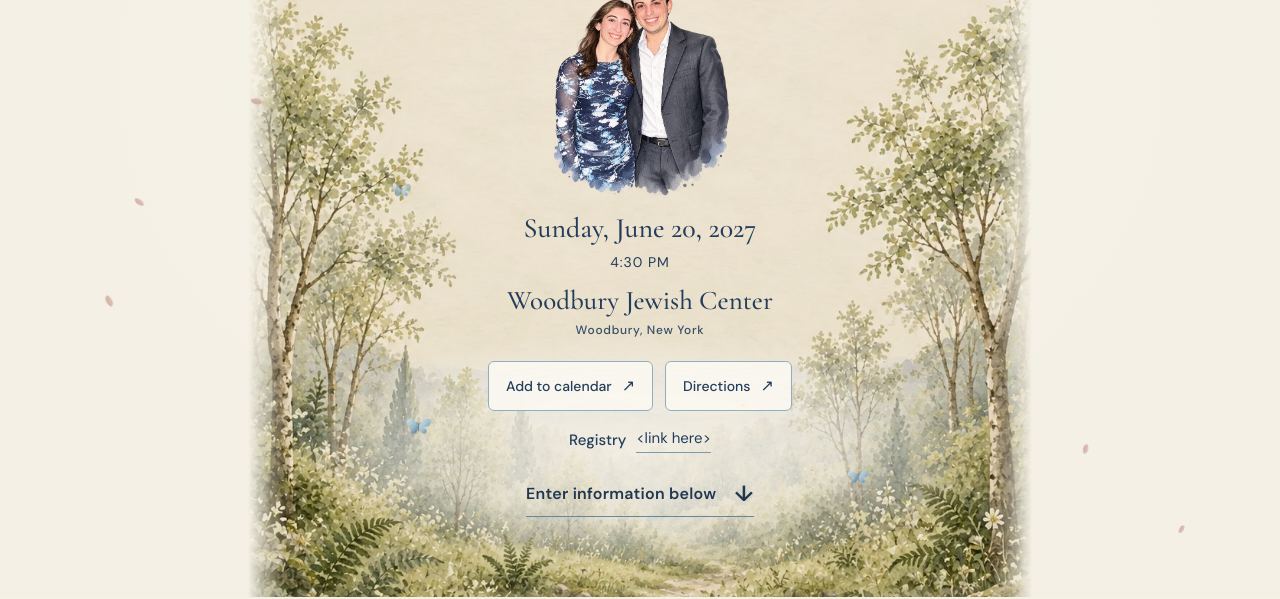
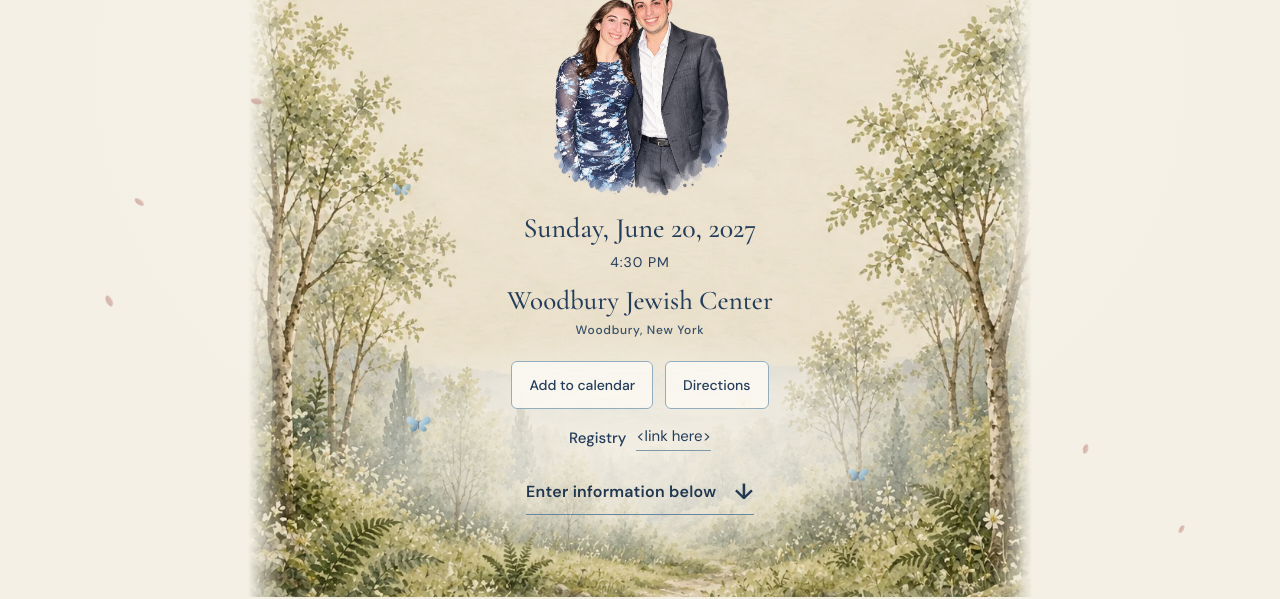
Before and after one commit to sashaisler/save_the_date, a plain HTML site: page dist/index.html in a window 1280 px wide. Shown: the part 223-822 px from the top of the page. Drawn offline with nearby package versions, Linux system fonts and the light colour scheme.

Commit message:
Update Site source

```diff
--- a/dist/index.html
+++ b/dist/index.html
@@ -34,7 +34,7 @@
 <h1 class="invitation-names"><span data-name="0">Sasha</span> <i>&amp;</i> <span data-name="1">Eytan</span></h1>
 <img class="invitation-portrait" src="assets/sasha-eytan-waterfront.webp" alt="Watercolor portrait of Sasha and Eytan" width="1122" height="1402" decoding="async">
 <div class="invitation-details"><p class="wedding-date" aria-label="Sunday, June 20th, 2027">Sunday, June 20, 2027</p><p class="invitation-time" data-time>4:30 PM</p><p class="invitation-venue" data-venue>Woodbury Jewish Center</p><p class="invitation-location" data-location>Woodbury, New York</p></div>
-<div class="quiet-links"><a id="calendar" href="https://calendar.google.com/calendar/r/eventedit?action=TEMPLATE&amp;text=Sasha+%26+Eytan+%E2%80%94+Wedding&amp;dates=20270620T203000Z%2F20270620T203000Z&amp;stz=America%2FNew_York&amp;etz=America%2FNew_York&amp;details=4%3A30+PM+New+York+time.+End+time+to+be+confirmed.+Formal+invitation+to+follow.&amp;location=Woodbury+Jewish+Center%2C+Woodbury%2C+New+York" target="_blank" rel="noopener noreferrer">Add to calendar <span aria-hidden="true">↗</span></a><a href="https://www.google.com/maps/search/?api=1&amp;query=Woodbury+Jewish+Center+NY" target="_blank" rel="noopener noreferrer">Directions <span aria-hidden="true">↗</span></a></div>
+<div class="quiet-links"><a id="calendar" href="https://calendar.google.com/calendar/r/eventedit?action=TEMPLATE&amp;text=Sasha+%26+Eytan+%E2%80%94+Wedding&amp;dates=20270620T203000Z%2F20270620T203000Z&amp;stz=America%2FNew_York&amp;etz=America%2FNew_York&amp;details=4%3A30+PM+New+York+time.+End+time+to+be+confirmed.+Formal+invitation+to+follow.&amp;location=Woodbury+Jewish+Center%2C+Woodbury%2C+New+York" target="_blank" rel="noopener noreferrer">Add to calendar</a><a href="https://www.google.com/maps/search/?api=1&amp;query=Woodbury+Jewish+Center+NY" target="_blank" rel="noopener noreferrer">Directions</a></div>
 <div class="registry-note"><span class="registry-label">Registry</span><a id="registry-link" href="#" hidden target="_blank" rel="noopener noreferrer">View registry <span aria-hidden="true">↗</span></a><span id="registry-pending">&lt;link here&gt;</span></div>
 <a class="story-reply" href="#your-details">Enter information below <span aria-hidden="true">↓</span></a>
 </div>
```
